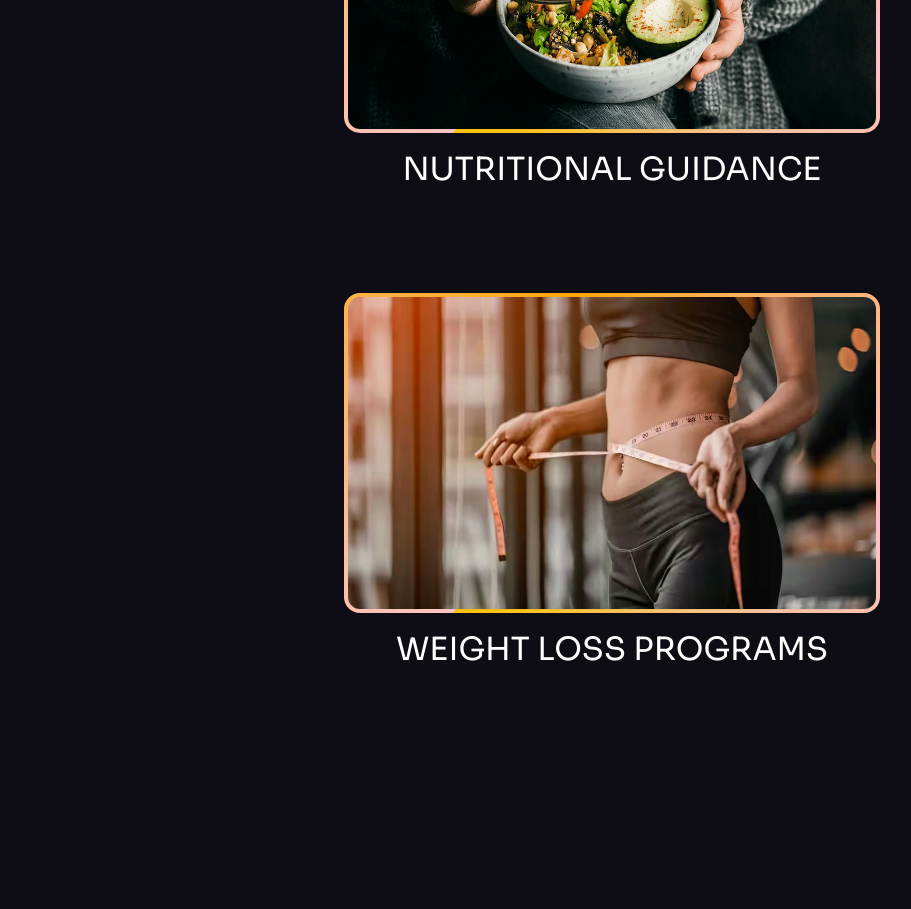
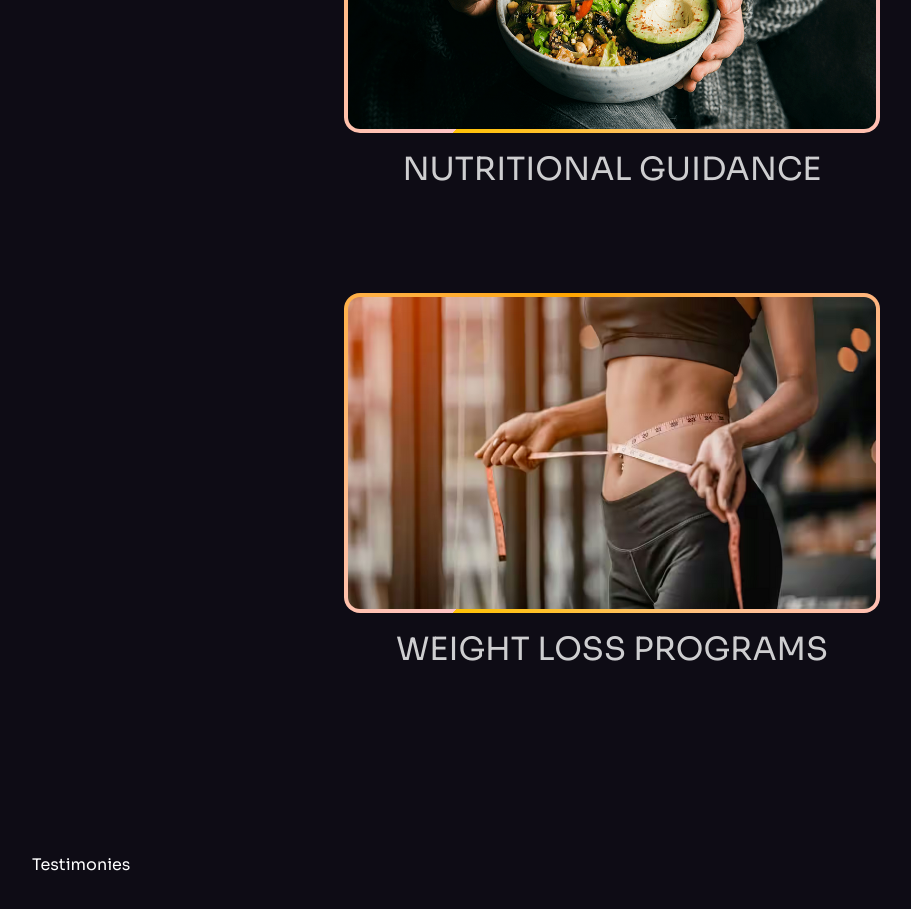
Before and after one commit to chrisjimenez10/barbell_fitness, a React (Vite) app: page / in a window 1280 px wide. Shown: the part 3680-4589 px from the top of the page, without its empty margins (28-939 px from the left). Before the commit the page ends 4373 px from the top, so only its background shows below. Built offline with nearby package versions, Linux system fonts and the light colour scheme.

Commit message:
created Testimonies component and refactored GradientLight component to accept prop to make more reusable

```diff
--- a/src/App.jsx
+++ b/src/App.jsx
@@ -6,6 +6,7 @@ import LearnMore from "./components/LearnMore";
 import Error from "./components/Error";
 import Trainer from "./components/Trainer";
 import Services from "./components/Services";
+import Testimonies from "./components/Testimonies";
 //Design Components
 import ButtonGradient from "./components/design/ButtonGradient";
 //Dynamic Routing
@@ -24,6 +25,7 @@ const App = () => {
             <About />
             <Trainer />
             <Services />
+            <Testimonies />
           </>} />
           <Route path="/learnmore" element={<LearnMore />} />
           <Route path="*" element={<Error />} />
--- a/src/components/Error.jsx
+++ b/src/components/Error.jsx
@@ -19,7 +19,7 @@ const Error = () => {
           </Link>
         </div>
 
-        <GradientLight/>
+        <GradientLight opacity/>
 
     </Section>
   )
--- a/src/components/Services.jsx
+++ b/src/components/Services.jsx
@@ -21,7 +21,7 @@ const Services = () => {
                     <div className="bg-conic-gradient2 rounded-2xl h-full w-full">
                       <img src={item.image} alt="Service Image" className="p-1 rounded-2xl w-full h-full object-cover"/>
                     </div>
-                    <h4 className="h4 py-3 uppercase text-center">{item.title}</h4>
+                    <h4 className="h4 py-3 uppercase text-center text-n-1/80">{item.title}</h4>
                   </div>
                 )
               })}
--- /dev/null
+++ b/src/components/Testimonies.jsx
@@ -0,0 +1,14 @@
+//Custom Components
+import Section from "./Section";
+
+const Testimonies = () => {
+  return (
+    <Section id="testimonies" className="mt-[5rem]">
+        <div className="container relative">
+            <h1>Testimonies</h1>
+        </div>
+    </Section>
+  )
+}
+
+export default Testimonies
--- a/src/components/design/GradientLight.jsx
+++ b/src/components/design/GradientLight.jsx
@@ -1,13 +1,6 @@
 // This component is a light in the background
-export const GradientLight = () => {
+export const GradientLight = ({opacity}) => {
     return (
-        <div className="absolute top-0 left-1/4 w-full aspect-square bg-radial-gradient from-[#e25d5d] to-[#28206C]/0 to-70% pointer-events-none" />
+        <div className={`absolute top-0 left-1/4 w-full aspect-square bg-radial-gradient from-[#e25d5d] to-[#28206C]/0 to-70% pointer-events-none ${opacity ? "opacity-100" : "opacity-50"}`} />
       );
 }
-
-
-export const GradientLight2 = () => {
-  return (
-    <div className="absolute -inset-[30rem] w-full bg-radial-gradient from-[#e25d5d] to-[#28206C]/0 to-70% pointer-events-none opacity-20" />
-  );
-}
```
